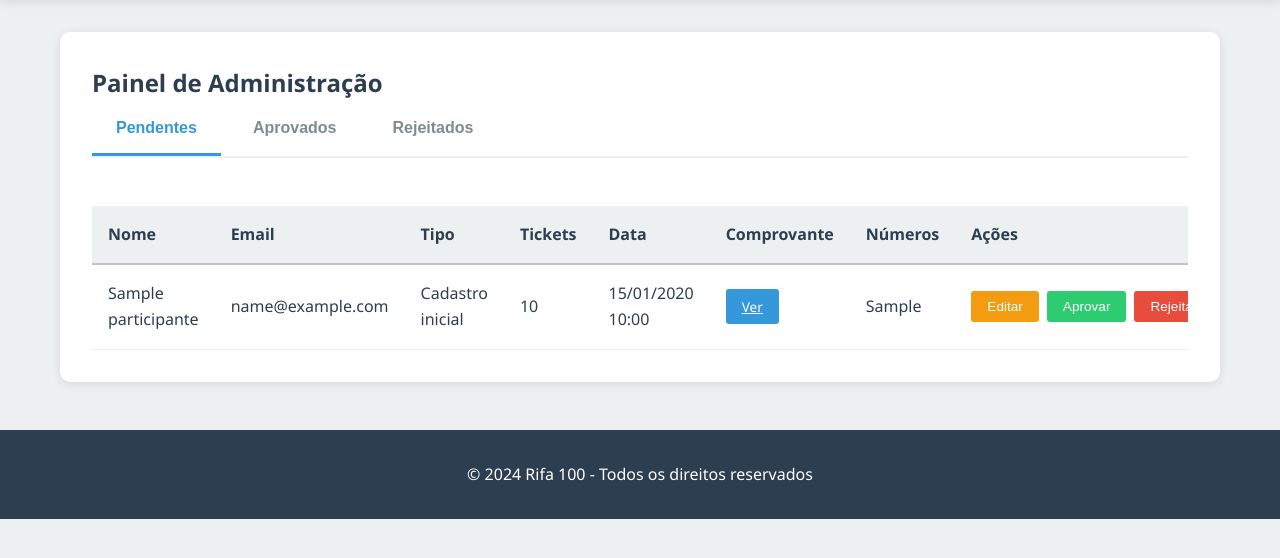
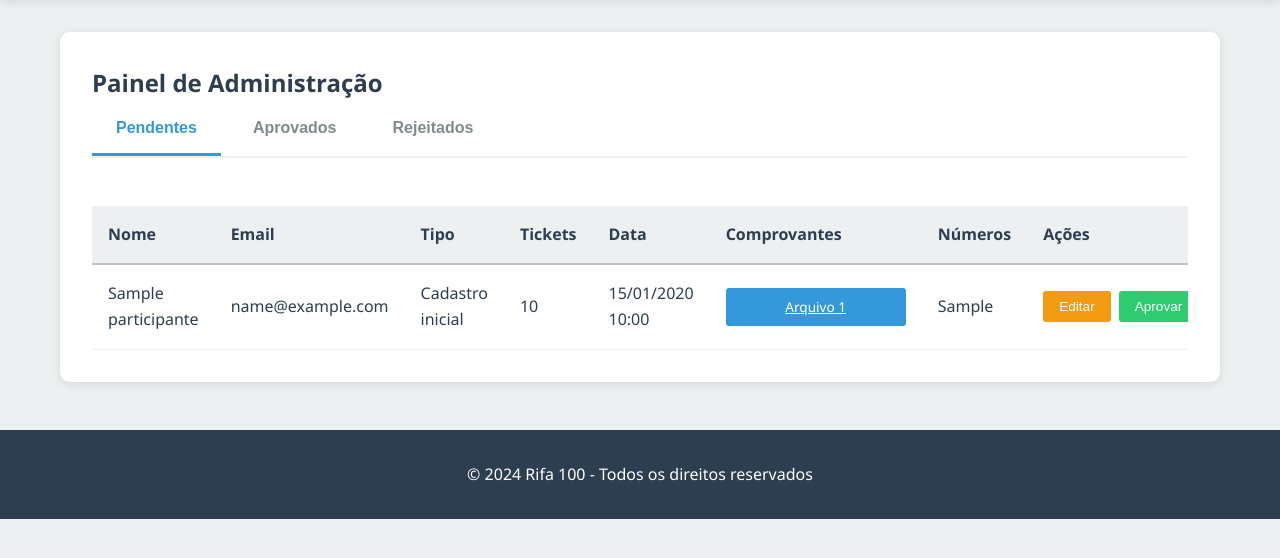
Before and after one commit to bruno963852/rifaPingo, a Flask app: page /admin in a window 1280 px wide. Shown: the part 70-628 px from the top of the page. Run offline with Flask 3, Linux system fonts and the light colour scheme; the visitor is signed in with stand-in values (Sample User, id 1); tables that the repository leaves empty hold one stand-in row (values such as "Sample post").

Commit message:
feat: Implement multiple file upload for payment proofs and enhance participant history management

```diff
--- a/app.py
+++ b/app.py
@@ -7,6 +7,8 @@ import os
 from datetime import datetime
 import smtplib
 import random
+import json
+import uuid
 from email.mime.text import MIMEText
 from email.mime.multipart import MIMEMultipart
 from email.mime.image import MIMEImage
@@ -46,6 +48,21 @@ ALLOWED_EXTENSIONS = {'pdf', 'png', 'jpg', 'jpeg', 'gif', 'bmp'}
 def allowed_file(filename):
     return '.' in filename and filename.rsplit('.', 1)[1].lower() in ALLOWED_EXTENSIONS
 
+def carregar_lista_json(valor):
+    if not valor:
+        return []
+    try:
+        itens = json.loads(valor)
+        return itens if isinstance(itens, list) else []
+    except (TypeError, ValueError):
+        return []
+
+def salvar_lista_json(itens):
+    return json.dumps(itens, ensure_ascii=True)
+
+def novo_lote(prefixo):
+    return f'{prefixo}_{uuid.uuid4().hex}'
+
 # Decorator para proteger rotas admin
 def login_required(f):
     @wraps(f)
@@ -63,6 +80,7 @@ class Participante(db.Model):
     senha = db.Column(db.String(255), nullable=False)
     quantidade_tickets = db.Column(db.Integer, nullable=False)
     comprovante = db.Column(db.String(255), nullable=False)
+    comprovantes = db.Column(db.Text)
     status = db.Column(db.String(20), default='pendente')  # pendente, aprovado, rejeitado
     data_criacao = db.Column(db.DateTime, default=datetime.utcnow)
     data_aprovacao = db.Column(db.DateTime)
@@ -70,8 +88,12 @@ class Participante(db.Model):
     motivo_rejeicao = db.Column(db.String(255))
     quantidade_tickets_pendente = db.Column(db.Integer)
     comprovante_pendente = db.Column(db.String(255))
+    comprovantes_pendente = db.Column(db.Text)
     data_solicitacao_extra = db.Column(db.DateTime)
     motivo_rejeicao_pendente = db.Column(db.String(255))
+    lote_cadastro = db.Column(db.String(64))
+    lote_pendente = db.Column(db.String(64))
+    historico_comprovantes = db.Column(db.Text)
 
     def __repr__(self):
         return f'<Participante {self.email}>'
@@ -81,10 +103,15 @@ def garantir_colunas_participante():
     colunas_existentes = {coluna['name'] for coluna in inspector.get_columns('participante')}
     colunas_necessarias = {
         'nome': 'VARCHAR(120)',
+        'comprovantes': 'TEXT',
         'quantidade_tickets_pendente': 'INTEGER',
         'comprovante_pendente': 'VARCHAR(255)',
+        'comprovantes_pendente': 'TEXT',
         'data_solicitacao_extra': 'DATETIME',
-        'motivo_rejeicao_pendente': 'VARCHAR(255)'
+        'motivo_rejeicao_pendente': 'VARCHAR(255)',
+        'lote_cadastro': 'VARCHAR(64)',
+        'lote_pendente': 'VARCHAR(64)',
+        'historico_comprovantes': 'TEXT'
     }
 
     with db.engine.begin() as conexao:
@@ -140,7 +167,11 @@ def formatar_numeros(numeros):
     return ','.join(map(str, sorted(numeros)))
 
 def possui_solicitacao_extra_pendente(participante):
-    return bool(participante.quantidade_tickets_pendente and participante.comprovante_pendente)
+    return bool(
+        participante.quantidade_tickets_pendente and (
+            participante.comprovante_pendente or participante.comprovantes_pendente
+        )
+    )
 
 def total_numeros_confirmados():
     return sum(
@@ -168,6 +199,124 @@ def salvar_comprovante(email, arquivo, prefixo='cadastro'):
     filepath = os.path.join(app.config['UPLOAD_FOLDER'], filename)
     arquivo.save(filepath)
     return filename
+
+def salvar_comprovantes(email, arquivos, prefixo='cadastro'):
+    return [salvar_comprovante(email, arquivo, prefixo=prefixo) for arquivo in arquivos]
+
+def obter_arquivos_upload(campo):
+    return [arquivo for arquivo in request.files.getlist(campo) if arquivo and arquivo.filename]
+
+def obter_comprovantes_campo(participante, campo_lista, campo_legado):
+    comprovantes = []
+
+    for item in carregar_lista_json(getattr(participante, campo_lista) or ''):
+        if isinstance(item, str):
+            comprovantes.append(item)
+        elif isinstance(item, dict) and item.get('arquivo'):
+            comprovantes.append(item['arquivo'])
+
+    if not comprovantes and getattr(participante, campo_legado, None):
+        comprovantes.append(getattr(participante, campo_legado))
+
+    return comprovantes
+
+def obter_historico_comprovantes(participante):
+    historico = []
+    vistos = set()
+    for item in carregar_lista_json(participante.historico_comprovantes or ''):
+        if isinstance(item, dict) and item.get('arquivo'):
+            chave = (
+                item.get('arquivo'),
+                item.get('tipo', ''),
+                item.get('status', ''),
+                item.get('lote_id', '')
+            )
+            if chave not in vistos:
+                historico.append(item)
+                vistos.add(chave)
+
+    if historico:
+        return historico
+
+    fallback = []
+    for arquivo in obter_comprovantes_campo(participante, 'comprovantes', 'comprovante'):
+        fallback.append({
+            'arquivo': arquivo,
+            'tipo': 'cadastro_inicial',
+            'status': participante.status,
+            'lote_id': participante.lote_cadastro or 'legado_cadastro',
+            'data_envio': participante.data_criacao.isoformat() if participante.data_criacao else ''
+        })
+
+    for arquivo in obter_comprovantes_campo(participante, 'comprovantes_pendente', 'comprovante_pendente'):
+        fallback.append({
+            'arquivo': arquivo,
+            'tipo': 'compra_adicional',
+            'status': 'pendente',
+            'lote_id': participante.lote_pendente or 'legado_pendente',
+            'data_envio': participante.data_solicitacao_extra.isoformat() if participante.data_solicitacao_extra else ''
+        })
+
+    return fallback
+
+def adicionar_comprovantes_historico(participante, arquivos, tipo, status, lote_id):
+    historico = obter_historico_comprovantes(participante)
+    data_envio = datetime.utcnow().isoformat()
+    existentes = {
+        (
+            item.get('arquivo'),
+            item.get('tipo', ''),
+            item.get('status', ''),
+            item.get('lote_id', '')
+        )
+        for item in historico
+    }
+    for arquivo in arquivos:
+        chave = (arquivo, tipo, status, lote_id)
+        if chave in existentes:
+            continue
+        historico.append({
+            'arquivo': arquivo,
+            'tipo': tipo,
+            'status': status,
+            'lote_id': lote_id,
+            'data_envio': data_envio
+        })
+        existentes.add(chave)
+    participante.historico_comprovantes = salvar_lista_json(historico)
+
+def atualizar_status_lote_historico(participante, lote_id, novo_status):
+    if not lote_id:
+        return
+
+    historico = obter_historico_comprovantes(participante)
+    alterado = False
+    for item in historico:
+        if item.get('lote_id') == lote_id:
+            item['status'] = novo_status
+            alterado = True
+
+    if alterado:
+        participante.historico_comprovantes = salvar_lista_json(historico)
+
+def serializar_comprovantes_admin(participante, comprovantes):
+    itens = []
+    for item in comprovantes:
+        if isinstance(item, str):
+            item = {'arquivo': item}
+
+        arquivo = item.get('arquivo')
+        if not arquivo:
+            continue
+
+        itens.append({
+            'arquivo': arquivo,
+            'tipo': item.get('tipo', ''),
+            'status': item.get('status', ''),
+            'url': url_for('visualizar_comprovante_arquivo', participante_id=participante.id, filename=arquivo)
+        })
+
+    return itens
 
 def numeros_disponiveis_para_edicao(quantidade_atual):
     return numeros_disponiveis() + (quantidade_atual or 0)
@@ -271,19 +420,16 @@ def cadastro():
             db.session.delete(participante_existente)
             db.session.commit()
 
-        # Verificar arquivo
-        if 'comprovante' not in request.files:
+        arquivos = obter_arquivos_upload('comprovante')
+        if not arquivos:
             return jsonify({'sucesso': False, 'mensagem': 'Nenhum arquivo foi enviado'}), 400
 
-        file = request.files['comprovante']
-        if file.filename == '':
-            return jsonify({'sucesso': False, 'mensagem': 'Nenhum arquivo foi selecionado'}), 400
+        for arquivo in arquivos:
+            if not allowed_file(arquivo.filename):
+                return jsonify({'sucesso': False, 'mensagem': 'Tipo de arquivo não permitido. Use: PDF, PNG, JPG, GIF, BMP'}), 400
 
-        if not allowed_file(file.filename):
-            return jsonify({'sucesso': False, 'mensagem': 'Tipo de arquivo não permitido. Use: PDF, PNG, JPG, GIF, BMP'}), 400
-
-        # Salvar arquivo
-        filename = salvar_comprovante(email, file)
+        lote_cadastro = novo_lote('cadastro')
+        filenames = salvar_comprovantes(email, arquivos)
 
         # Criar participante
         participante = Participante(
@@ -291,9 +437,12 @@ def cadastro():
             email=email,
             senha=senha,
             quantidade_tickets=quantidade,
-            comprovante=filename,
+            comprovante=filenames[0],
+            comprovantes=salvar_lista_json(filenames),
             status='pendente'
         )
+        participante.lote_cadastro = lote_cadastro
+        adicionar_comprovantes_historico(participante, filenames, 'cadastro_inicial', 'pendente', lote_cadastro)
         db.session.add(participante)
         db.session.commit()
 
@@ -352,7 +501,7 @@ def consultar():
                         mensagem='Não há números disponíveis suficientes para essa solicitação.',
                         mensagem_tipo='erro'
                     )
-                elif 'comprovante' not in request.files:
+                elif not obter_arquivos_upload('comprovante'):
                     resultado = montar_resultado_consulta(
                         participante,
                         senha=senha,
@@ -360,15 +509,8 @@ def consultar():
                         mensagem_tipo='erro'
                     )
                 else:
-                    file = request.files['comprovante']
-                    if file.filename == '':
-                        resultado = montar_resultado_consulta(
-                            participante,
-                            senha=senha,
-                            mensagem='Nenhum comprovante foi selecionado.',
-                            mensagem_tipo='erro'
-                        )
-                    elif not allowed_file(file.filename):
+                    arquivos = obter_arquivos_upload('comprovante')
+                    if any(not allowed_file(arquivo.filename) for arquivo in arquivos):
                         resultado = montar_resultado_consulta(
                             participante,
                             senha=senha,
@@ -376,10 +518,15 @@ def consultar():
                             mensagem_tipo='erro'
                         )
                     else:
+                        lote_pendente = novo_lote('extra')
+                        filenames = salvar_comprovantes(email, arquivos, prefixo='extra')
                         participante.quantidade_tickets_pendente = quantidade_extra
-                        participante.comprovante_pendente = salvar_comprovante(email, file, prefixo='extra')
+                        participante.comprovante_pendente = filenames[0]
+                        participante.comprovantes_pendente = salvar_lista_json(filenames)
                         participante.data_solicitacao_extra = datetime.utcnow()
                         participante.motivo_rejeicao_pendente = None
+                        participante.lote_pendente = lote_pendente
+                        adicionar_comprovantes_historico(participante, filenames, 'compra_adicional', 'pendente', lote_pendente)
                         db.session.commit()
                         resultado = montar_resultado_consulta(
                             participante,
@@ -429,12 +576,20 @@ def get_participantes():
 
     if status_filter == 'pendente':
         for participante in Participante.query.filter_by(status='pendente').all():
+            comprovantes = [
+                {
+                    'arquivo': arquivo,
+                    'tipo': 'cadastro_inicial',
+                    'status': 'pendente'
+                }
+                for arquivo in obter_comprovantes_campo(participante, 'comprovantes', 'comprovante')
+            ]
             participantes.append({
                 'id': participante.id,
                 'nome': participante.nome,
                 'email': participante.email,
                 'quantidade_tickets': participante.quantidade_tickets,
-                'comprovante': participante.comprovante,
+                'comprovantes': serializar_comprovantes_admin(participante, comprovantes),
                 'data_criacao': participante.data_criacao.strftime('%d/%m/%Y %H:%M'),
                 'numeros_sorte': participante.numeros_sorte,
                 'tipo_solicitacao': 'cadastro_inicial',
@@ -444,12 +599,20 @@ def get_participantes():
 
         for participante in Participante.query.filter_by(status='aprovado').all():
             if possui_solicitacao_extra_pendente(participante):
+                comprovantes = [
+                    {
+                        'arquivo': arquivo,
+                        'tipo': 'compra_adicional',
+                        'status': 'pendente'
+                    }
+                    for arquivo in obter_comprovantes_campo(participante, 'comprovantes_pendente', 'comprovante_pendente')
+                ]
                 participantes.append({
                     'id': participante.id,
                     'nome': participante.nome,
                     'email': participante.email,
                     'quantidade_tickets': participante.quantidade_tickets_pendente,
-                    'comprovante': participante.comprovante_pendente,
+                    'comprovantes': serializar_comprovantes_admin(participante, comprovantes),
                     'data_criacao': participante.data_solicitacao_extra.strftime('%d/%m/%Y %H:%M') if participante.data_solicitacao_extra else '',
                     'numeros_sorte': participante.numeros_sorte,
                     'tipo_solicitacao': 'compra_adicional',
@@ -465,7 +628,7 @@ def get_participantes():
                 'nome': participante.nome,
                 'email': participante.email,
                 'quantidade_tickets': participante.quantidade_tickets,
-                'comprovante': participante.comprovante,
+                'comprovantes': serializar_comprovantes_admin(participante, obter_historico_comprovantes(participante)),
                 'data_criacao': participante.data_criacao.strftime('%d/%m/%Y %H:%M'),
                 'numeros_sorte': participante.numeros_sorte,
                 'tipo_solicitacao': 'cadastro_inicial',
@@ -540,6 +703,7 @@ def aprovar_participante(participante_id):
     if participante.status == 'pendente':
         participante.status = 'aprovado'
         participante.numeros_sorte = formatar_numeros(numeros_novos)
+        atualizar_status_lote_historico(participante, participante.lote_cadastro, 'aprovado')
         assunto_email = 'Sua rifa foi aprovada!'
         titulo_email = 'Bem-vindo à Rifa!'
         descricao_email = 'Seu cadastro foi aprovado com sucesso!'
@@ -548,10 +712,13 @@ def aprovar_participante(participante_id):
         numeros_totais = obter_numeros_lista(participante) + numeros_novos
         participante.quantidade_tickets += quantidade_aprovada
         participante.numeros_sorte = formatar_numeros(numeros_totais)
+        atualizar_status_lote_historico(participante, participante.lote_pendente, 'aprovado')
         participante.quantidade_tickets_pendente = None
         participante.comprovante_pendente = None
+        participante.comprovantes_pendente = None
         participante.data_solicitacao_extra = None
         participante.motivo_rejeicao_pendente = None
+        participante.lote_pendente = None
         assunto_email = 'Sua compra adicional foi aprovada!'
         titulo_email = 'Compra adicional aprovada!'
         descricao_email = 'Seu novo comprovante foi aprovado e os números adicionais já foram liberados.'
@@ -611,15 +778,19 @@ def rejeitar_participante(participante_id):
     if participante.status == 'pendente':
         participante.status = 'rejeitado'
         participante.motivo_rejeicao = motivo
+        atualizar_status_lote_historico(participante, participante.lote_cadastro, 'rejeitado')
         assunto_email = 'Seu cadastro foi rejeitado'
         titulo_email = 'Rifa - Cadastro Rejeitado'
         mensagem_retorno = 'Participante rejeitado'
         texto_email = 'Seu cadastro foi rejeitado.'
     elif rejeicao_adicional:
+        atualizar_status_lote_historico(participante, participante.lote_pendente, 'rejeitado')
         participante.quantidade_tickets_pendente = None
         participante.comprovante_pendente = None
+        participante.comprovantes_pendente = None
         participante.data_solicitacao_extra = None
         participante.motivo_rejeicao_pendente = motivo
+        participante.lote_pendente = None
         assunto_email = 'Sua compra adicional foi rejeitada'
         titulo_email = 'Rifa - Compra adicional rejeitada'
         mensagem_retorno = 'Compra adicional rejeitada'
@@ -654,7 +825,7 @@ def rejeitar_participante(participante_id):
         'mensagem': f'{mensagem_retorno}, mas o email falhou: {erro_email}'
     }), 502
 
-@app.route('/api/admin/comprovante/<participante_id>')
+@app.route('/api/admin/comprovante/<int:participante_id>')
 @login_required
 def visualizar_comprovante(participante_id):
     participante = Participante.query.get_or_404(participante_id)
@@ -662,5 +833,23 @@ def visualizar_comprovante(participante_id):
     comprovante = participante.comprovante_pendente if tipo_solicitacao == 'compra_adicional' else participante.comprovante
     return redirect(f"/static/uploads/{comprovante}")
 
+@app.route('/api/admin/comprovante/<int:participante_id>/<path:filename>')
+@login_required
+def visualizar_comprovante_arquivo(participante_id, filename):
+    participante = Participante.query.get_or_404(participante_id)
+    arquivos_permitidos = {
+        item.get('arquivo')
+        for item in obter_historico_comprovantes(participante)
+        if item.get('arquivo')
+    }
+
+    arquivos_permitidos.update(obter_comprovantes_campo(participante, 'comprovantes', 'comprovante'))
+    arquivos_permitidos.update(obter_comprovantes_campo(participante, 'comprovantes_pendente', 'comprovante_pendente'))
+
+    if filename not in arquivos_permitidos:
+        return jsonify({'sucesso': False, 'mensagem': 'Comprovante não encontrado para este participante.'}), 404
+
+    return redirect(f"/static/uploads/{filename}")
+
 if __name__ == '__main__':
     app.run(debug=DEBUG_MODE, host='0.0.0.0', port=APP_PORT)
--- a/static/css/style.css
+++ b/static/css/style.css
@@ -631,6 +631,17 @@ table tr:hover {
     background-color: #2980b9;
 }
 
+.comprovantes-lista {
+    display: flex;
+    flex-direction: column;
+    gap: 0.5rem;
+    min-width: 180px;
+}
+
+.comprovante-link {
+    text-align: center;
+}
+
 .btn-edit {
     background-color: var(--warning-color);
     color: var(--white);
--- a/static/js/admin.js
+++ b/static/js/admin.js
@@ -49,11 +49,7 @@ function carregarParticipantes() {
                     <td>${p.tipo_label || '-'}</td>
                     <td>${p.quantidade_tickets}</td>
                     <td>${p.data_criacao}</td>
-                    <td>
-                        <a href="/api/admin/comprovante/${p.id}?tipo=${p.tipo_solicitacao || 'cadastro_inicial'}" target="_blank" class="btn-view">
-                            Ver
-                        </a>
-                    </td>
+                    <td>${renderizarComprovantes(p.comprovantes || [])}</td>
                     <td>${p.numeros_sorte || '-'}</td>
                     <td>
                         <div class="table-actions">
@@ -85,6 +81,40 @@ function carregarParticipantes() {
             console.error('Erro ao carregar participantes:', error);
             document.getElementById('tableBody').innerHTML = '<tr><td colspan="8" style="text-align: center; color: red;">Erro ao carregar dados</td></tr>';
         });
+}
+
+function formatarRotuloComprovante(item, index) {
+    const partes = [`Arquivo ${index + 1}`];
+
+    if (statusAtual !== 'pendente') {
+        if (item.tipo === 'cadastro_inicial') {
+            partes.push('Cadastro');
+        } else if (item.tipo === 'compra_adicional') {
+            partes.push('Adicional');
+        }
+
+        if (item.status) {
+            partes.push(item.status);
+        }
+    }
+
+    return partes.join(' • ');
+}
+
+function renderizarComprovantes(comprovantes) {
+    if (!comprovantes.length) {
+        return '-';
+    }
+
+    return `
+        <div class="comprovantes-lista">
+            ${comprovantes.map((item, index) => `
+                <a href="${item.url}" target="_blank" class="btn-view comprovante-link">
+                    ${formatarRotuloComprovante(item, index)}
+                </a>
+            `).join('')}
+        </div>
+    `;
 }
 
 function fecharModal(modalId) {
--- a/templates/admin.html
+++ b/templates/admin.html
@@ -36,7 +36,7 @@
                             <th>Tipo</th>
                             <th>Tickets</th>
                             <th>Data</th>
-                            <th>Comprovante</th>
+                            <th>Comprovantes</th>
                             <th>Números</th>
                             <th>Ações</th>
                         </tr>
@@ -95,6 +95,6 @@
         <p>&copy; 2024 Rifa 100 - Todos os direitos reservados</p>
     </footer>
 
-    <script src="{{ url_for('static', filename='js/admin.js') }}"></script>
+    <script src="{{ url_for('static', filename='js/admin.js', v='20260312-2') }}"></script>
 </body>
 </html>
--- a/templates/cadastro.html
+++ b/templates/cadastro.html
@@ -44,9 +44,9 @@
                 </div>
 
                 <div class="form-group">
-                    <label for="comprovante">Comprovante de Pagamento (PIX):</label>
-                    <input type="file" id="comprovante" name="comprovante" accept="image/*,.pdf" required>
-                    <small>Formatos aceitos: PDF, PNG, JPG, GIF, BMP (máx 16MB)</small>
+                    <label for="comprovante">Comprovante(s) de Pagamento (PIX):</label>
+                    <input type="file" id="comprovante" name="comprovante" accept="image/*,.pdf" multiple required>
+                    <small>Você pode enviar vários arquivos. Formatos aceitos: PDF, PNG, JPG, GIF, BMP (máx 16MB por envio)</small>
                 </div>
 
                 <button type="submit" class="btn btn-primary" id="submitBtn">Enviar Cadastro</button>
--- a/templates/consultar.html
+++ b/templates/consultar.html
@@ -91,9 +91,9 @@
                                     </div>
 
                                     <div class="form-group">
-                                        <label for="comprovante_extra">Novo comprovante PIX:</label>
-                                        <input type="file" id="comprovante_extra" name="comprovante" accept="image/*,.pdf" required>
-                                        <small>Formatos aceitos: PDF, PNG, JPG, GIF, BMP (máx 16MB)</small>
+                                        <label for="comprovante_extra">Novo(s) comprovante(s) PIX:</label>
+                                        <input type="file" id="comprovante_extra" name="comprovante" accept="image/*,.pdf" multiple required>
+                                        <small>Você pode enviar vários arquivos. Formatos aceitos: PDF, PNG, JPG, GIF, BMP (máx 16MB por envio)</small>
                                     </div>
 
                                     <button type="submit" class="btn btn-primary">Enviar nova solicitação</button>
```
